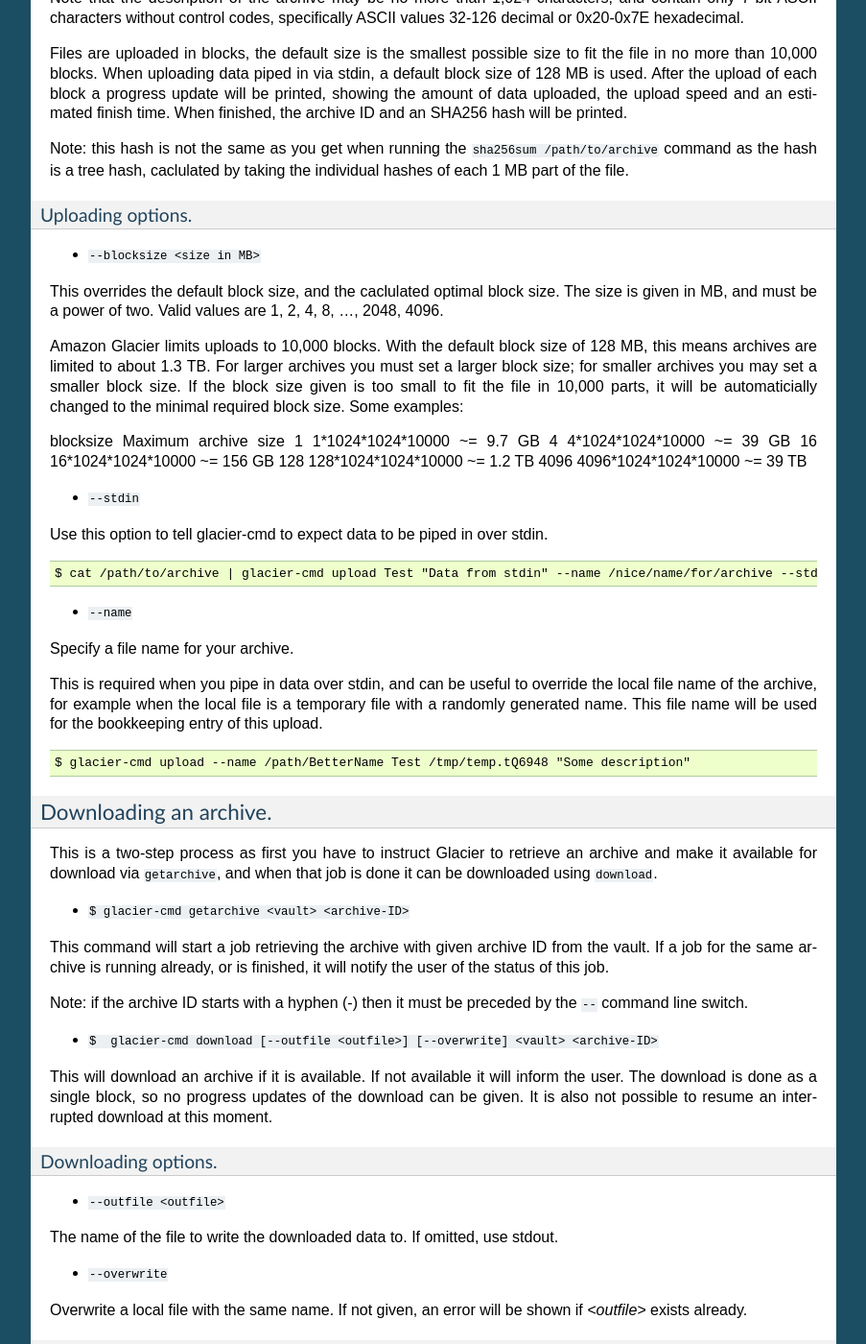
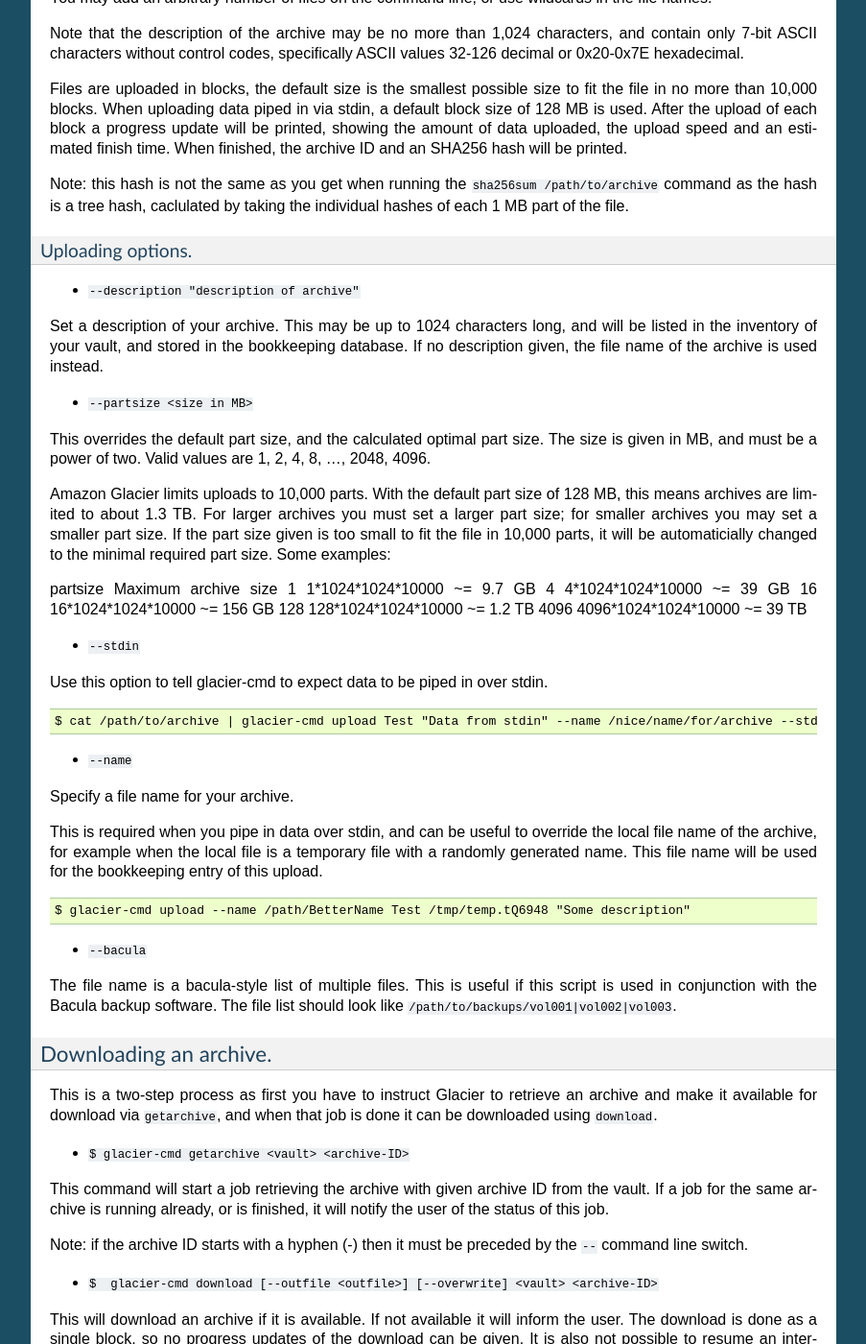
Before and after one commit to uskudnik/amazon-glacier-cmd-interface, a Sphinx documentation site: the page built from doc/Usage.rst, in a window 1280 px wide and 1400 px high, scrolled down 3336 px. Shown: the whole window at 96% size, without its empty margins (198-1101 px from the left). Built offline with Sphinx 7.4.7, drawn with Linux system fonts in a browser that asks for light colours; pages that are not in the unit, such as notebooks, are missing from menus; some of the changed text lies outside the part shown.

Commit message:
Updated documentation to reflect new developments.

```diff
--- a/doc/Usage.rst
+++ b/doc/Usage.rst
@@ -148,7 +148,9 @@ When downloading a file, you first must request the file to be retrieved by Glac
 Uploading an archive.
 ^^^^^^^^^^^^^^^^^^^^^
 
-``$ glacier-cmd upload <vault name> /path/to/archive "description of archive"``
+``$ glacier-cmd upload <vault name> /path/to/archive [path/to/anotherarchive]``
+
+You may add an arbitrary number of files on the command line, or use wildcards in the file names.
 
 Note that the description of the archive may be no more than 1,024 characters, and contain only 7-bit ASCII characters without control codes, specifically ASCII values 32-126 decimal or 0x20-0x7E hexadecimal.
 
@@ -158,13 +160,18 @@ Note: this hash is not the same as you get when running the ``sha256sum /path/to
 
 Uploading options.
 """"""""""""""""""
-* ``--blocksize <size in MB>``
+* ``--description "description of archive"``
 
-This overrides the default block size, and the caclulated optimal block size. The size is given in MB, and must be a power of two. Valid values are 1, 2, 4, 8, ...,  2048, 4096.
+Set a description of your archive. This may be up to 1024 characters long, and will be listed in the inventory of your vault, and stored in the bookkeeping database. If no description given, the file name of the archive is used instead.
 
-Amazon Glacier limits uploads to 10,000 blocks. With the default block size of 128 MB, this means archives are limited to about 1.3 TB. For larger archives you must set a larger block size; for smaller archives you may set a smaller block size. If the block size given is too small to fit the file in 10,000 parts, it will be automaticially changed to the minimal required block size.  Some examples:
+* ``--partsize <size in MB>``
 
-blocksize  Maximum archive size
+This overrides the default part size, and the calculated optimal part size. The size is given in MB, and must be a power of two. Valid values are 1, 2, 4, 8, ...,  2048, 4096.
+
+Amazon Glacier limits uploads to 10,000 parts. With the default part size of 128 MB, this means archives are limited to about 1.3 TB. For larger archives you must set a larger part size; for smaller archives you may set a smaller part size. If the part size given is too small to fit the file in 10,000 parts, it will be automaticially changed to the minimal required part size.
+Some examples::
+
+partsize   Maximum archive size
 1          1*1024*1024*10000 ~= 9.7 GB
 4          4*1024*1024*10000 ~= 39 GB
 16         16*1024*1024*10000 ~= 156 GB
@@ -185,6 +192,11 @@ Specify a file name for your archive.
 This is required when you pipe in data over stdin, and can be useful to override the local file name of the archive, for example when the local file is a temporary file with a randomly generated name. This file name will be used for the bookkeeping entry of this upload. ::
 
    $ glacier-cmd upload --name /path/BetterName Test /tmp/temp.tQ6948 "Some description"
+
+* ``--bacula``
+
+The file name is a bacula-style list of multiple files. This is useful if this script is used in conjunction with the Bacula backup software.
+The file list should look like ``/path/to/backups/vol001|vol002|vol003``.
 
 Downloading an archive.
 ^^^^^^^^^^^^^^^^^^^^^^^
```
